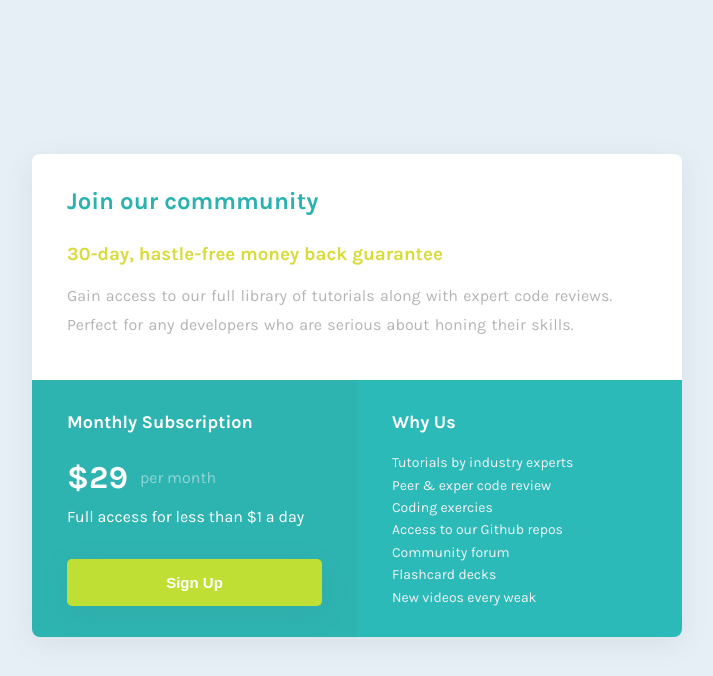
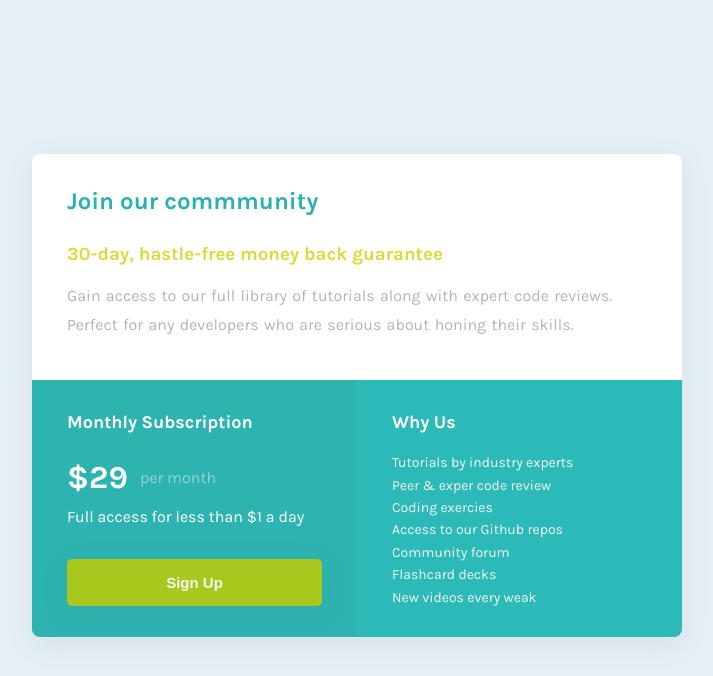
Before and after one commit to vishal00923/single-price-grid-component, a plain HTML site: page index.html in a window 1280 px wide. In both pictures the pointer is over the button "Sign Up". Shown: the whole page, without its empty margins (283-996 px from the left). Drawn offline with Linux system fonts and the light colour scheme.

Commit message:
add hover state on button

```diff
--- a/styles/price.component.css
+++ b/styles/price.component.css
@@ -104,6 +104,13 @@ body {
   font-weight: 700;
   font-size: 15px;
   box-shadow: rgba(100, 100, 111, 0.1) 0px 7px 29px 0px;
+  cursor: pointer;
+  transition: 0.3s ease-in-out;
+}
+
+.sign-up-btn:hover {
+  color: rgb(242, 243, 244);
+  background: hsl(71, 74%, 45%);
 }
 
 .whyus-text {
```
